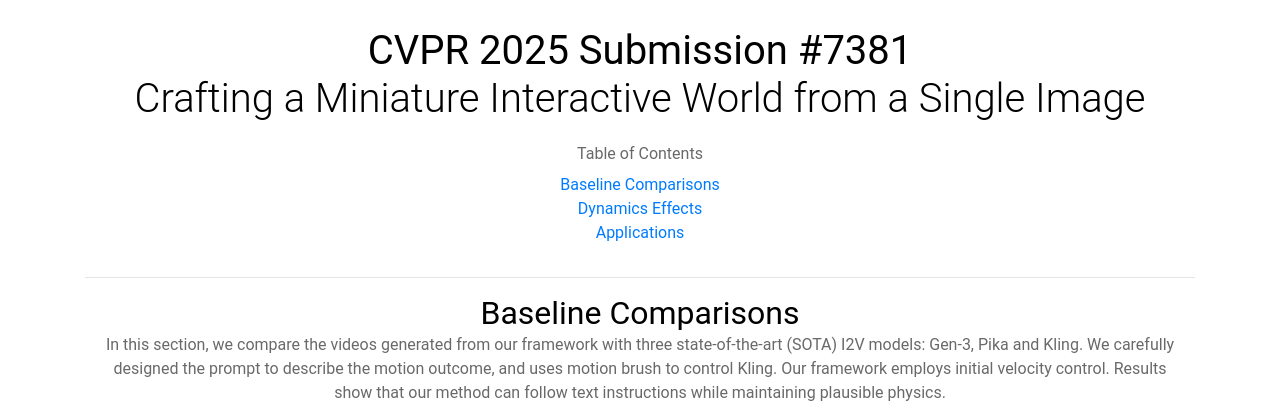
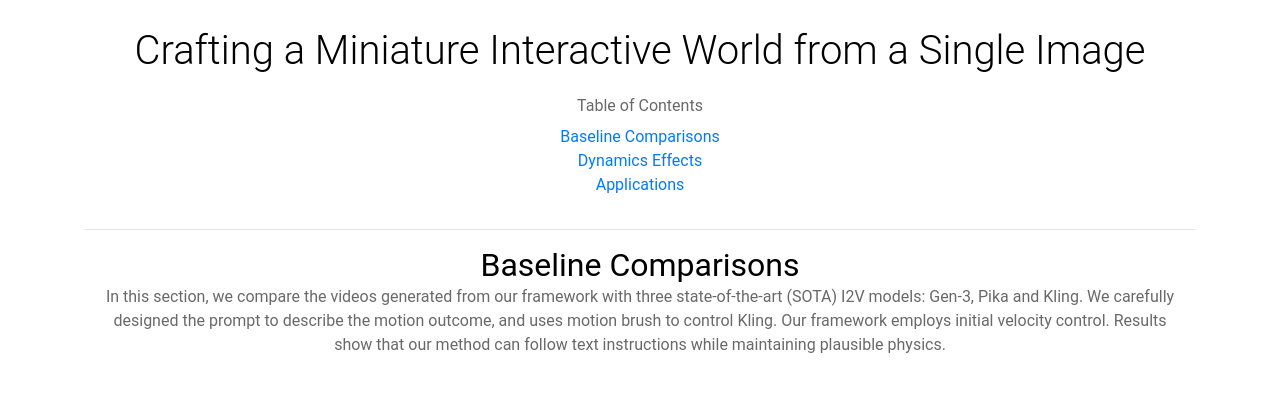
Before and after one commit to minitwin/minitwin.github.io, a plain HTML site: page index.html in a window 1280 px wide. Shown: the top 410 px of the page. Drawn offline with nearby package versions, Linux system fonts and the light colour scheme.

Commit message:
Update index.html

```diff
--- a/index.html
+++ b/index.html
@@ -15,10 +15,8 @@
     </script>
 </head>
 
-<title>CVPR 2025 Submission #7381</title>
-
 <div class="col-sm-12" style="text-align: center;">
-    <h1 class="name"><strong>CVPR 2025 Submission #7381</strong><br>Crafting a Miniature Interactive World from a Single Image</h1><br>
+    <h1 class="name">Crafting a Miniature Interactive World from a Single Image</h1><br>
 </div>
 
 <!-- Table of Contents -->
```
